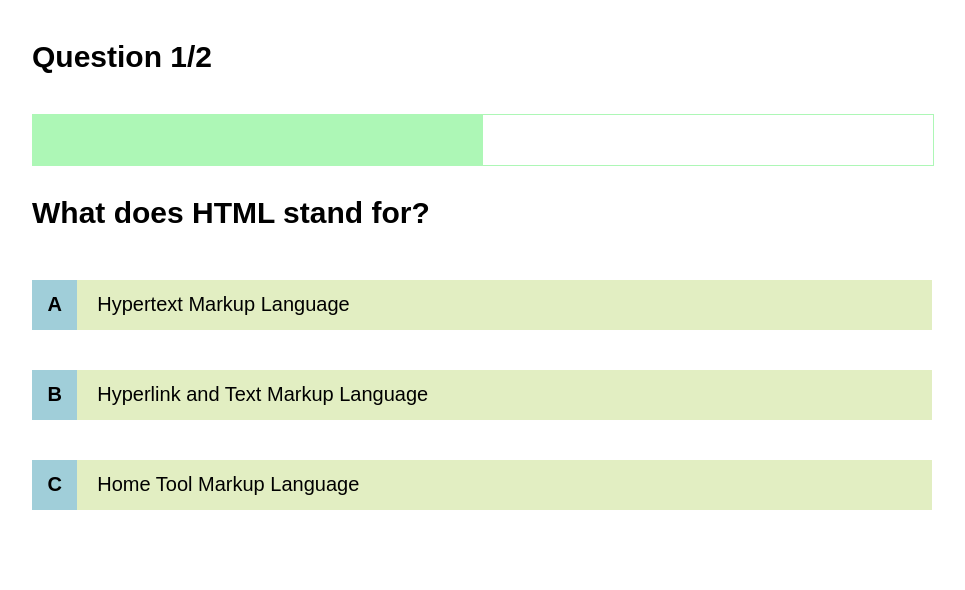
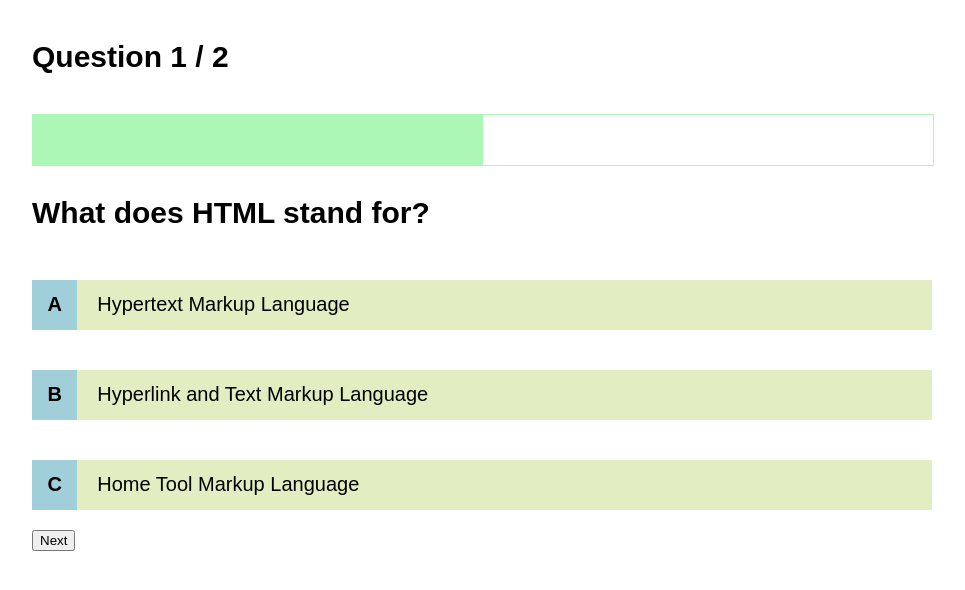
Before and after one commit to luthfizone/quiz-vue, a Vue app: page /quiz/1 in a window 1280 px wide. Shown: the top 590 px of the page, without its empty margins (158-1123 px from the left). Built offline with nearby package versions, Linux system fonts and the light colour scheme.

Commit message:
feat: dynamic header page when button next clicked

```diff
--- a/src/components/quizHeader.vue
+++ b/src/components/quizHeader.vue
@@ -1,8 +1,12 @@
-<script setup></script>
+<script setup>
+const { questionPage } = defineProps(["questionPage"]);
+
+console.log(questionPage);
+</script>
 
 <template>
   <header>
-    <h4>Question 1/2</h4>
+    <h4>Question {{ questionPage }}</h4>
     <div class="bar">
       <div class="bar-progress"></div>
     </div>
--- a/src/views/quiz.vue
+++ b/src/views/quiz.vue
@@ -1,7 +1,7 @@
 <script setup>
 import QuizContent from "@/components/quizContent.vue";
 import QuizHeader from "@/components/quizHeader.vue";
-import { ref } from "vue";
+import { ref, watch } from "vue";
 import { useRoute } from "vue-router";
 import quizes from "@/data/quiz.json";
 
@@ -12,14 +12,33 @@
 });
 
 const currentQuestionsIndex = ref(0);
+const questionPage = ref(
+  `${currentQuestionsIndex.value + 1} / ${quiz.questions.length}`
+);
+
+watch(
+  () => currentQuestionsIndex.value,
+  () =>
+    (questionPage.value = `${currentQuestionsIndex.value + 1} / ${
+      quiz.questions.length
+    } `)
+);
 </script>
 
 <template>
   <!-- Header -->
-  <QuizHeader />
+  <QuizHeader :questionPage="questionPage" />
 
   <!-- Quiz content -->
   <QuizContent :question="quiz.questions[currentQuestionsIndex]" />
+
+  <!-- just for hardcode (will remove later) -->
+  <button
+    @click="currentQuestionsIndex++"
+    :disabled="currentQuestionsIndex === quiz.questions.length - 1"
+  >
+    Next
+  </button>
 </template>
 
 <style scoped></style>
```
